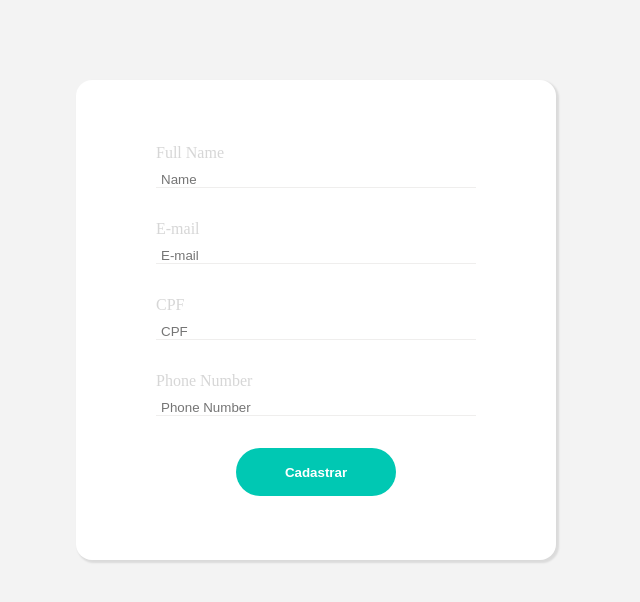
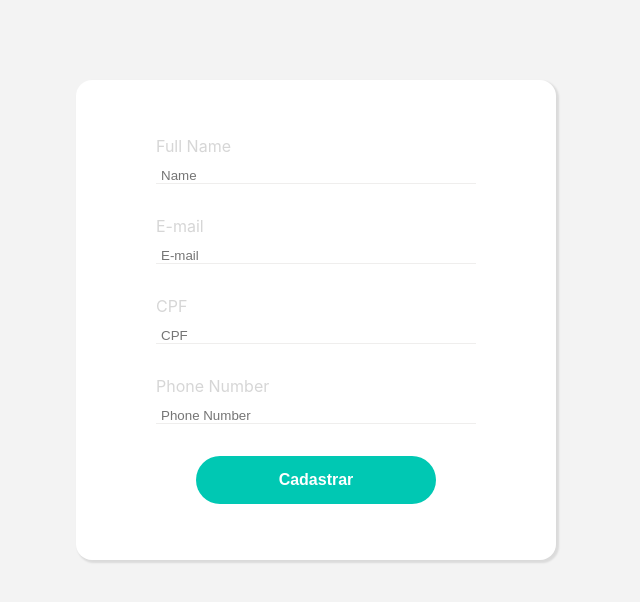
Before and after one commit to NakajimaDaniel/simple-form, a website: page src/index.html in a window 1280 px wide. Shown: the whole page, without its empty margins (324-964 px from the left). Drawn offline with Linux system fonts and the light colour scheme.

Commit message:
feat: imported font family

```diff
--- a/src/index.html
+++ b/src/index.html
@@ -4,6 +4,9 @@
   <head>
     <title>Simple form</title>
     <link rel="stylesheet" href="./styles/css/style.css">
+    <link rel="preconnect" href="https://fonts.googleapis.com">
+    <link rel="preconnect" href="https://fonts.gstatic.com" crossorigin>
+    <link href="https://fonts.googleapis.com/css2?family=Roboto:wght@400;500;700&display=swap" rel="stylesheet">
     <meta charset="utf-8" />
   </head>
 
--- a/src/styles/index.scss
+++ b/src/styles/index.scss
@@ -6,6 +6,7 @@
 
 body {
   background: #f3f3f3;
+  font-family: -apple-system, BlinkMacSystemFont, 'Segoe UI', Roboto, Oxygen, Ubuntu, Cantarell, 'Open Sans', 'Helvetica Neue', sans-serif;
 }
 
 .main {
@@ -32,7 +33,7 @@ body {
       align-items: center;
       justify-content: center;
 
-      >div {
+      > div {
 
         width: 20rem;
 
@@ -51,7 +52,7 @@ body {
           background: transparent;
           border-bottom: 1px solid #efeeed;
           color: #efeeed;
-          transition: color 0.1s;
+          transition: color 0.2s;
 
           &:focus {
             color: #333333;
@@ -61,16 +62,16 @@ body {
         }
       }
 
-
-
       button {
-        width: 10rem;
+        width: 15rem;
         height: 3rem;
         border: none;
         background-color: #00C8B3;
         color: white;
         border-radius: 9999px;
         font-weight: bold;
+        font-size: 16px;
+
       }
 
     }
```
Also changed, not shown: src/styles/css/style.css, 1 other file.
